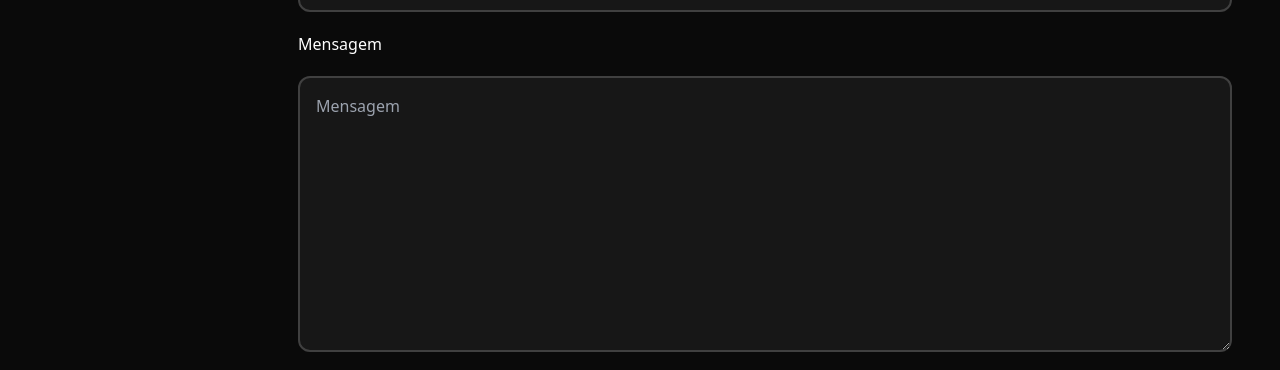
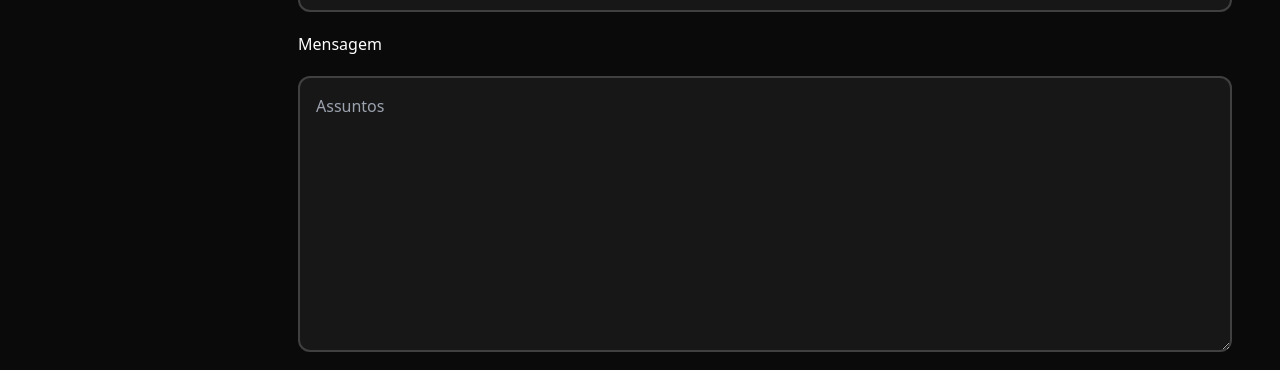
Before and after one commit to DevLuk4s/portfolio-2, a Next.js app in the folder my-app/: page /components/Contact in a window 1280 px wide. Shown: the part 578-948 px from the top of the page. Built offline with nearby package versions, Linux system fonts and the light colour scheme.

Commit message:
update project

```diff
--- a/my-app/pages/components/Contact/index.tsx
+++ b/my-app/pages/components/Contact/index.tsx
@@ -90,7 +90,7 @@ export default function Contato() {
       <textarea
         id="mensagem"
         className="text-white bg-neutral-900 outline-none rounded-xl p-4 border-2 border-neutral-700"
-        placeholder="Mensagem"
+        placeholder="Assuntos"
         value={mensagem}
         onChange={(e) => setMensagem(e.target.value)}
         name="Mensagem"
--- a/my-app/pages/data/projetosRecentes.tsx
+++ b/my-app/pages/data/projetosRecentes.tsx
@@ -12,7 +12,7 @@ import tailwindcss from "@/pages/assets/images/skills/tailwindcss.svg";
 import typescript from "@/pages/assets/images/skills/typescript.svg";
 import vite from "@/pages/assets/images/skills/vite.svg";
 
-const projetos = [
+const projetosRecentes = [
   {
     id: 1,
     nome: "Challenge Rick Morty",
@@ -35,4 +35,4 @@ const projetos = [
   },
 ];
 
-export default projetos;
+export default projetosRecentes;
```
